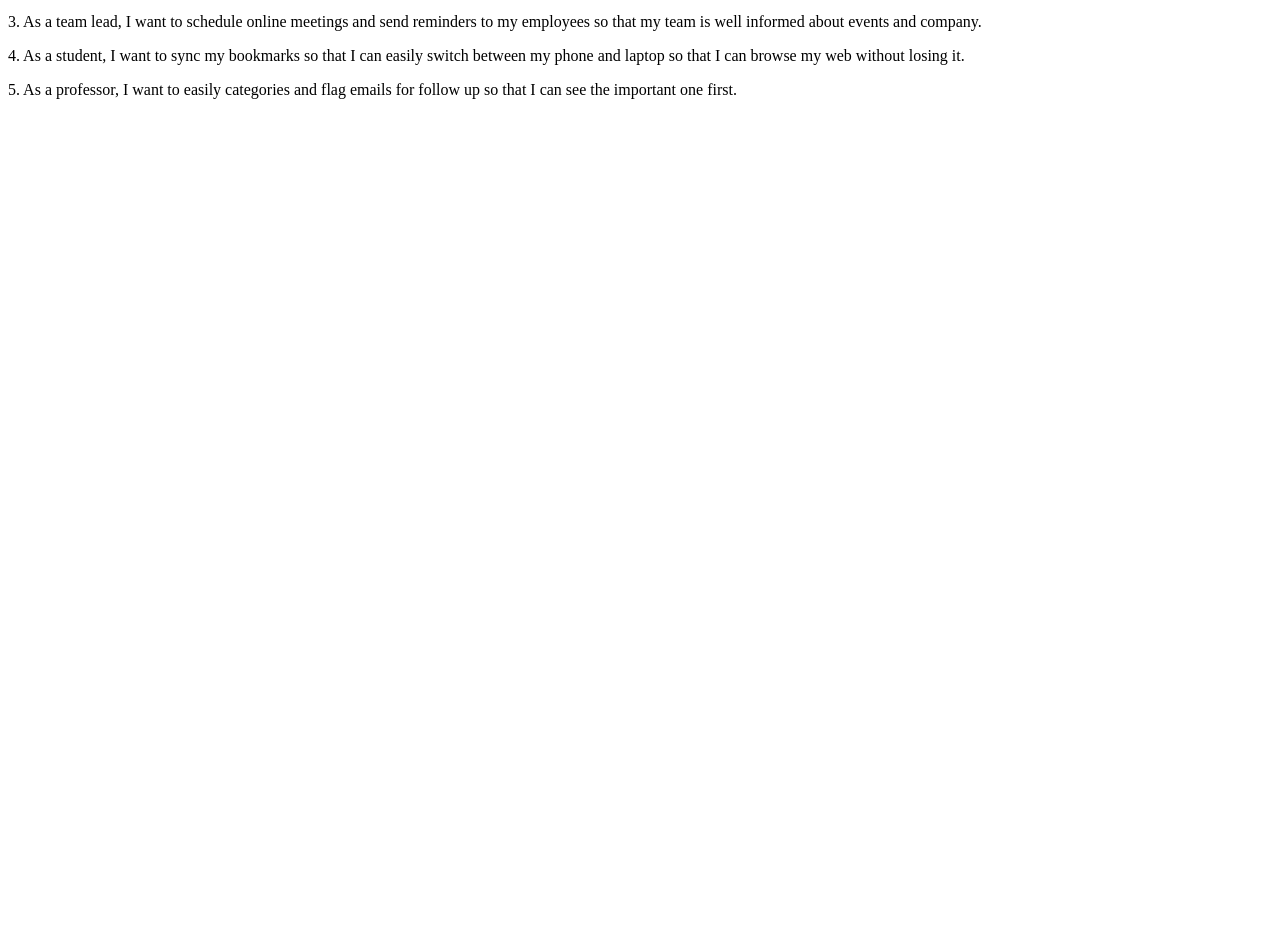
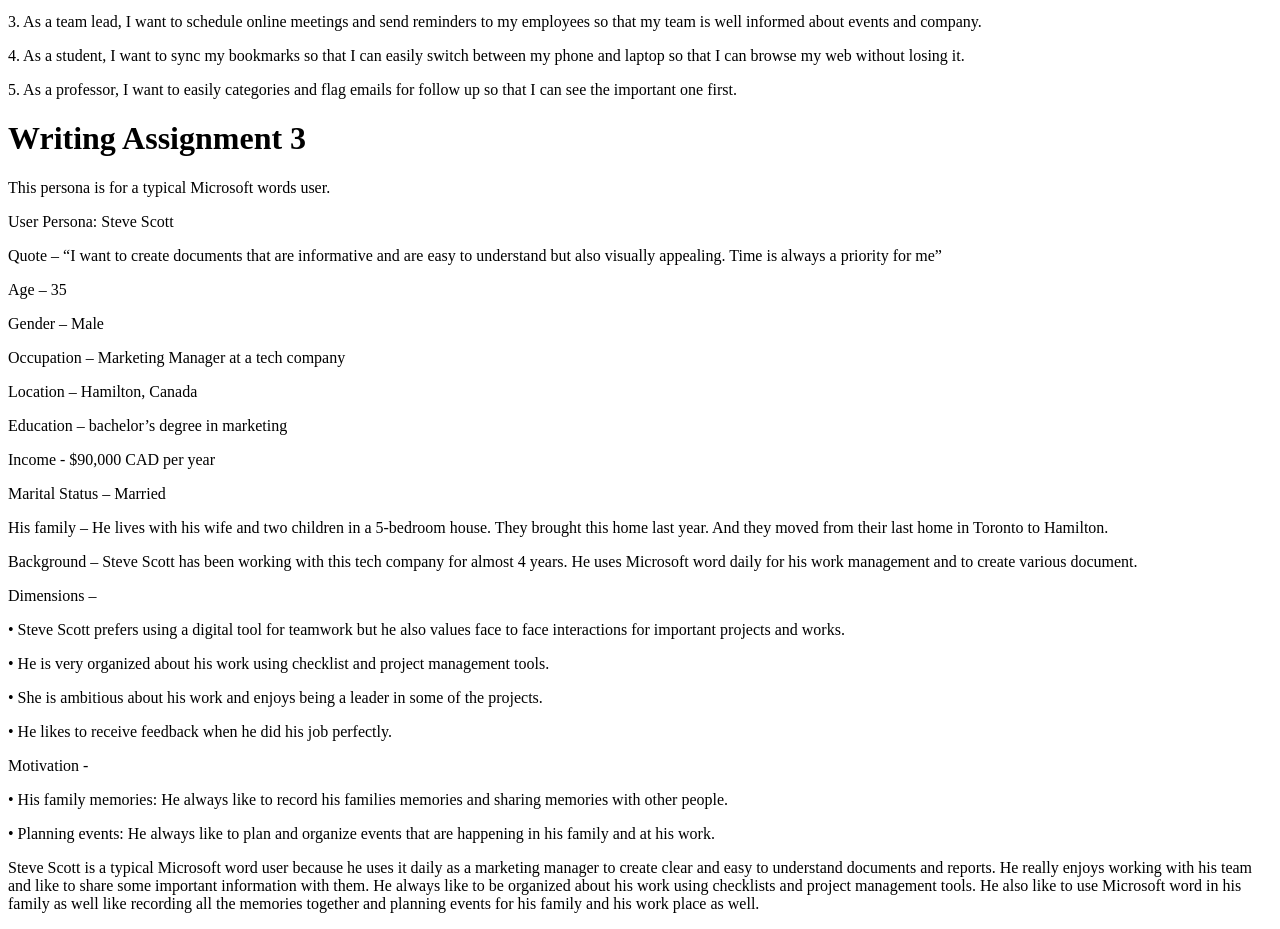
Before and after one commit to Hharveen/Uni-, a plain HTML site: page index.html in a window 1280 px wide. Shown: the part 329-1258 px from the top of the page. Before the commit the page ends 800 px from the top, so only its background shows below. Drawn offline with Linux system fonts and the light colour scheme.

Commit message:
Update index.html

```diff
--- a/index.html
+++ b/index.html
@@ -17,3 +17,27 @@
 <p> 3.	As a team lead, I want to schedule online meetings and send reminders to my employees so that my team is well informed about events and company. <p>
 <p> 4.	As a student, I want to sync my bookmarks so that I can easily switch between my phone and laptop so that I can browse my web without losing it. <p>
 <p> 5.	As a professor, I want to easily categories and flag emails for follow up so that I can see the important one first.<p>
+
+  <h1>Writing Assignment 3 </h1>
+<p>This persona is for a typical Microsoft words user.</p>
+
+<p>User Persona: Steve Scott </p>
+<p>Quote – “I want to create documents that are informative and are easy to understand but also visually appealing. Time is always a priority for me”</p>
+<p>Age – 35</p>
+<p>Gender – Male </p>
+<p>Occupation – Marketing Manager at a tech company</p>
+<p>Location – Hamilton, Canada</p>
+<p>Education – bachelor’s degree in marketing</p>
+<p>Income - $90,000 CAD per year</p>
+<p>Marital Status – Married </p>
+<p>His family – He lives with his wife and two children in a 5-bedroom house. They brought this home last year. And they moved from their last home in Toronto to Hamilton.</p>
+<p>Background – Steve Scott has been working with this tech company for almost 4 years. He uses Microsoft word daily for his work management and to create various document.
+<p>Dimensions –<p>
+<p>•	Steve Scott prefers using a digital tool for teamwork but he also values face to face interactions for important projects and works.<p>
+  <p>•	He is very organized about his work using checklist and project management tools. </p>
+  <p>•	She is ambitious about his work and enjoys being a leader in some of the projects. </p>
+  <p>•	He likes to receive feedback when he did his job perfectly.</p>
+  <p>Motivation -  </p>
+  <p>•	His family memories: He always like to record his families memories and sharing memories with other people.</p>
+  <p>•	Planning events: He always like to plan and organize events that are happening in his family and at his work. </p>
+  <p>Steve Scott is a typical Microsoft word user because he uses it daily as a marketing manager to create clear and easy to understand documents and reports. He really enjoys working with his team and like to share some important information with them. He always like to be organized about his work using checklists and project management tools. He also like to use Microsoft word in his family as well like recording all the memories together  and planning events for his family and his work place as well.</p>
```
